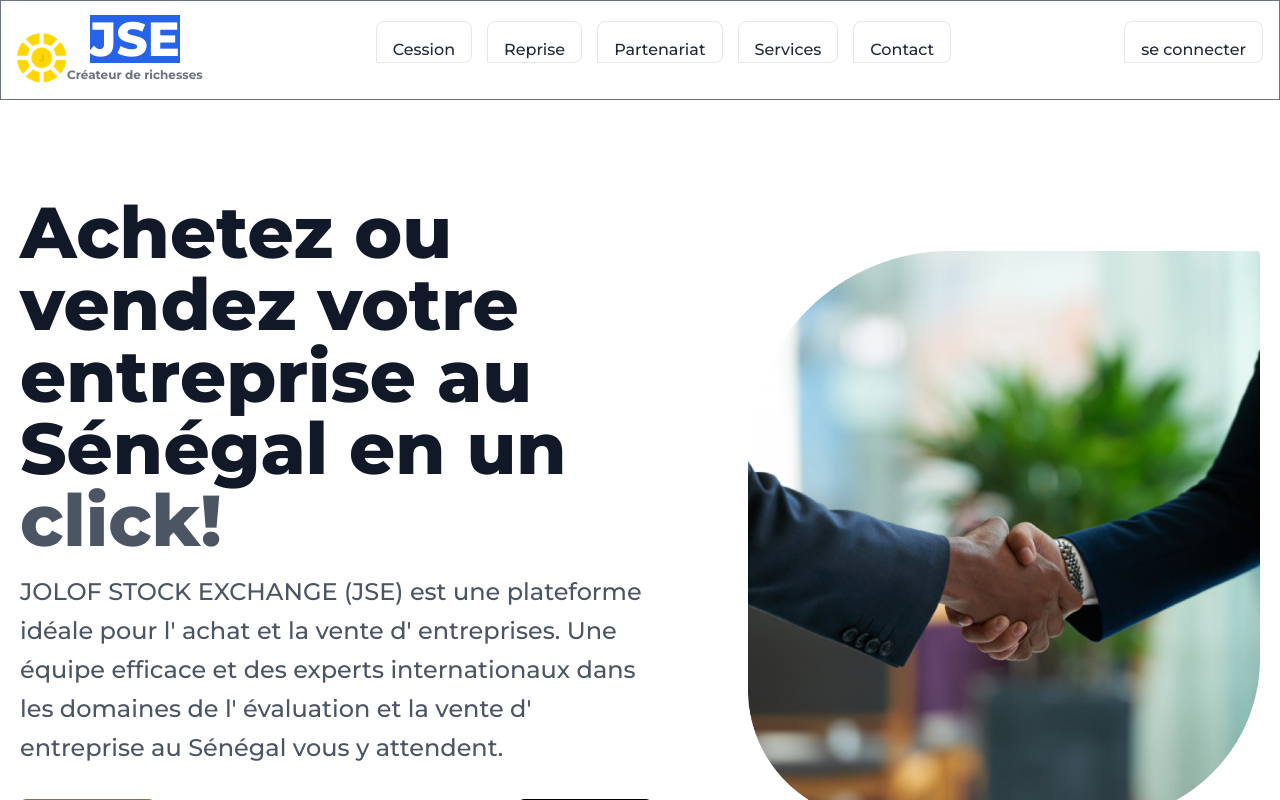
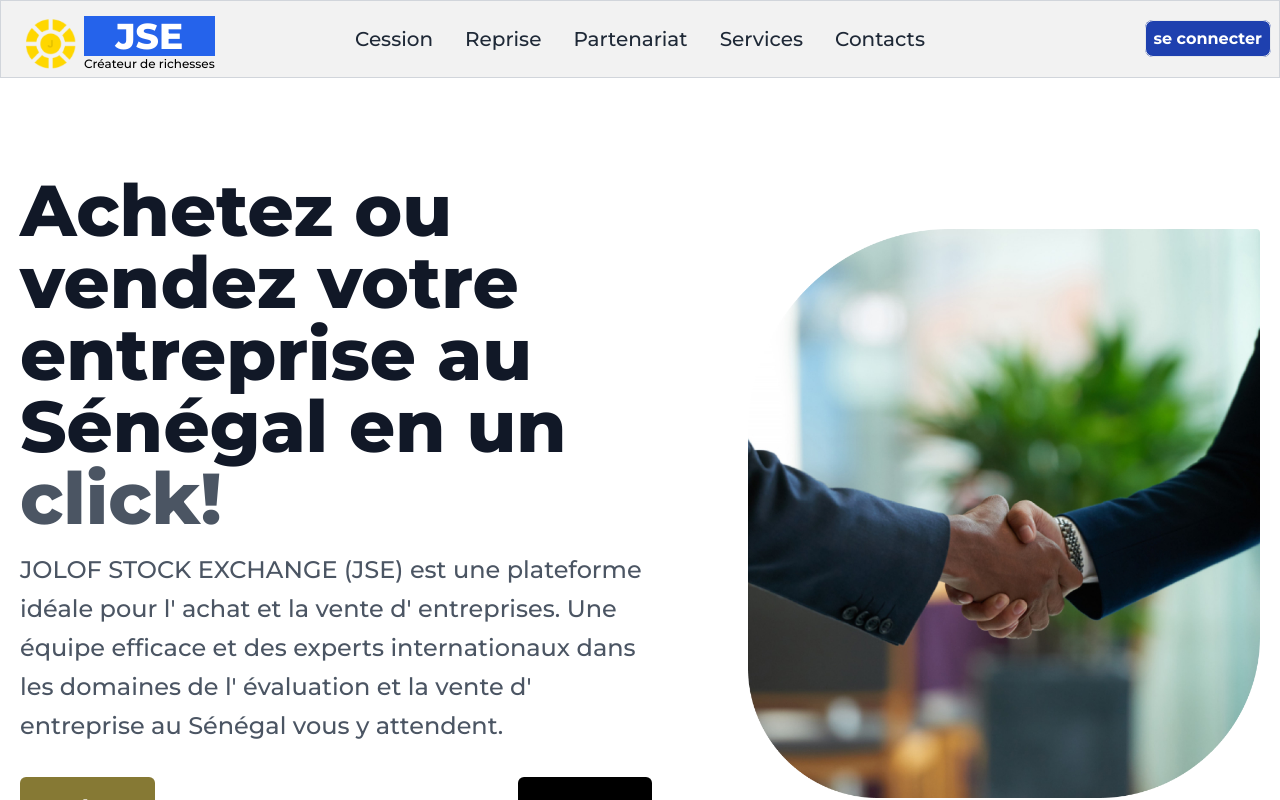
Before and after one commit to BoubessCisko/jse2, a Next.js app: page / in a window 1280 px wide. Shown: the top 800 px of the page. Built offline with nearby package versions, Linux system fonts and the light colour scheme; no server answers.

Commit message:
Update nav and others dec26

```diff
--- a/src/app/layout.tsx
+++ b/src/app/layout.tsx
@@ -22,7 +22,7 @@ export default function RootLayout({
     <html lang="en">
       <ClerkProvider>
         <body className={montserrat.className}>
-          <Navbar2 />
+          <Navbar/>
           {children}
           <Footer />
         </body>
--- /dev/null
+++ b/src/app/test/page.tsx
@@ -0,0 +1,10 @@
+import Navbar from "@/components/UI/navbar";
+
+export default function Try() {
+
+    return (
+        <div>
+            <Navbar/>
+        </div>
+    )
+}
--- a/src/components/UI/navbar.tsx
+++ b/src/components/UI/navbar.tsx
@@ -1,62 +1,97 @@
 import Image from "next/image";
 import Link from "next/link";
-import { SignOutButton, currentUser } from '@clerk/nextjs';
-
-
+import { SignOutButton, currentUser } from "@clerk/nextjs";
 
 export default async function Navbar() {
   const user = await currentUser();
 
   return (
-    <div className=" sticky conatiner mx-auto">
-      <div className="flex flex-row flex-wrap items-end justify-around text-[40px] text-gray-200">
-        <div className="flex flex-row items-start justify-start mt-10">
+    <div className=" sticky top-0 z-10 navbar bg-base-200 border-[1px] border-gray-300">
+      <div className="navbar-start">
+        <div className="dropdown">
+          <div tabIndex={0} role="button" className="btn btn-ghost lg:hidden">
+            <svg
+              xmlns="http://www.w3.org/2000/svg"
+              className="h-5 w-5"
+              fill="none"
+              viewBox="0 0 24 24"
+              stroke="currentColor"
+            >
+              <path
+                strokeLinecap="round"
+                strokeLinejoin="round"
+                strokeWidth="2"
+                d="M4 6h16M4 12h8m-8 6h16"
+              />
+            </svg>
+          </div>
+          <ul
+            tabIndex={0}
+            className="menu menu-sm dropdown-content mt-3 z-[1] p-2 shadow bg-base-100 rounded-box w-52"
+          >
+            <li>
+              <a>Cession</a>
+            </li>
+            <li>
+              <a>Reprise</a>
+            </li>
+            <li>
+              <a>Partenariat</a>
+            </li>
+            <li>
+              <a>Service</a>
+            </li>
+            <li>
+              <a>Contacts</a>
+            </li>
+          </ul>
+        </div>
+        {/* mettre le nouveau lien du navbar */}
+        <div className="flex  btn btn-ghost hover:bg-white ">
           <Link href={"/"}>
             <Image
-              className=" w-[80px] h-[80px] object-cover "
+              className="object-cover "
               alt="logo"
               src="/logo@2x.png"
               width={50}
               height={50}
             />
           </Link>
-          <div className="flex flex-col items-center justify-center">
+          <div className="flex flex-col ">
             <Link href={"/"}>
-              <div className="font-extrabold text-white bg-blue-600">JSE</div>
+              <div className="font-extrabold text-white bg-blue-600 text-4xl">
+                JSE
+              </div>
             </Link>
-            <b className="text-sm text-gray-500 mt-1">Créateur de richesses</b>
+            <b className="text-xs font-normal text-black ">
+              Créateur de richesses
+            </b>
           </div>
         </div>
-
-        <div className="flex flex-row flex-wrap items-center justify-between gap-4 text-[15px] text-black font-inter">
-          <Link href={"/cession"}>
-
-            <b className="p-2 bg-black text-white border-[1px] rounded-lg hover:p-4">
-              Cession
-            </b>
-          </Link>
-          <Link href={"/reprise"}>
-
-            <b className="p-2 bg-black text-white border-[1px] rounded-lg hover:p-6">
-              Reprise
-            </b>
-          </Link>
-          <Link href={"/partenrariat"}>
-            <b className="p-2 bg-black text-white border-[1px] rounded-lg hover:p-4">
-              Partenariat
-            </b>
-          </Link>
-          <Link href={"/services"}>
-            <b className="p-2 bg-black text-white border-[1px] rounded-lg hover:p-4">
-              Nos Services
-            </b>
-          </Link>
-          <Link href={"/contact"}>
-            <b className="p-2 bg-black text-white border-[1px] rounded-lg hover:p-4">
-              Contact
-            </b>
-          </Link>
-         {user &&  (
+        {/* <a className="btn btn-ghost text-xl">daisyUI</a> */}
+      </div>
+      <div className="navbar-center hidden lg:flex">
+        <ul className="menu menu-horizontal px-1">
+          <li>
+            <Link href={"/cession"} className=" text-xl hover:bg-slate-900 hover:border-gray-700 hover:text-white">Cession</Link>
+          </li>
+          <li>
+            <Link href={"/reprise"} className=" text-xl hover:bg-slate-900 hover:border-gray-700 hover:text-white">Reprise</Link>
+          </li>
+          <li>
+            <Link href={"/partenariat"} className=" text-xl hover:bg-slate-900 hover:border-gray-700 hover:text-white">Partenariat</Link>
+          </li>
+          <li>
+            <Link href={"/services"} className=" text-xl hover:bg-slate-900 hover:border-gray-700 hover:text-white">Services</Link>
+          </li>
+          <li>
+            <Link href={"/contact"} className=" text-xl hover:bg-slate-900 hover:border-gray-700 hover:text-white">Contacts</Link>
+          </li>
+        </ul>
+      </div>
+      <div className="navbar-end">
+        {/* Mettre la logique de connexion ici */}
+        {user && (
           <div className="dropdown dropdown-end">
             <div
               tabIndex={0}
@@ -66,7 +101,7 @@ export default async function Navbar() {
               <div className="w-10 rounded-full">
                 <Image
                   alt="user Picture"
-                  src={user?.imageUrl? user.imageUrl : "/user.png"}
+                  src={user?.imageUrl ? user.imageUrl : "/user.png"}
                   width={40}
                   height={40}
                 />
@@ -86,21 +121,116 @@ export default async function Navbar() {
                 <a>Settings</a>
               </li>
               <li>
-              <SignOutButton/>
+                <SignOutButton />
               </li>
             </ul>
           </div>
-          )}
+        )}
 
-         { ! user && ( <Link href={"/sign-in"}>
-            <b className="p-2 bg-blue-800 text-white border-[1px] rounded-lg hover:p-4">
+        {!user && (
+          <Link href={"/sign-in"}>
+            <b className="p-2 bg-blue-800 text-white border-[1px] rounded-lg ">
               se connecter
             </b>
           </Link>
-          )}
-
-        </div>
+        )}
       </div>
+      {/* <a className="btn">connecter</a> */}
     </div>
   );
+  //   <div className=" sticky conatiner mx-auto">
+  //     <div className="flex flex-row flex-wrap items-end justify-around text-[40px] text-gray-200">
+  // <div className="flex flex-row items-start justify-start mt-10">
+  //   <Link href={"/"}>
+  //     <Image
+  //       className=" w-[80px] h-[80px] object-cover "
+  //       alt="logo"
+  //       src="/logo@2x.png"
+  //       width={50}
+  //       height={50}
+  //     />
+  //   </Link>
+  //   <div className="flex flex-col items-center justify-center">
+  //     <Link href={"/"}>
+  //       <div className="font-extrabold text-white bg-blue-600">JSE</div>
+  //     </Link>
+  //     <b className="text-sm text-gray-500 mt-1">Créateur de richesses</b>
+  //   </div>
+  // </div>
+
+  //       <div className="flex flex-row flex-wrap items-center justify-between gap-4 text-[15px] text-black font-inter">
+  //         <Link href={"/cession"}>
+
+  //           <b className="p-2 bg-black text-white border-[1px] rounded-lg hover:p-4">
+  //             Cession
+  //           </b>
+  //         </Link>
+  //         <Link href={"/reprise"}>
+
+  //           <b className="p-2 bg-black text-white border-[1px] rounded-lg hover:p-6">
+  //             Reprise
+  //           </b>
+  //         </Link>
+  //         <Link href={"/partenrariat"}>
+  //           <b className="p-2 bg-black text-white border-[1px] rounded-lg hover:p-4">
+  //             Partenariat
+  //           </b>
+  //         </Link>
+  //         <Link href={"/services"}>
+  //           <b className="p-2 bg-black text-white border-[1px] rounded-lg hover:p-4">
+  //             Nos Services
+  //           </b>
+  //         </Link>
+  //         <Link href={"/contact"}>
+  //           <b className="p-2 bg-black text-white border-[1px] rounded-lg hover:p-4">
+  //             Contact
+  //           </b>
+  //         </Link>
+  //        {user &&  (
+  //         <div className="dropdown dropdown-end">
+  //           <div
+  //             tabIndex={0}
+  //             role="button"
+  //             className="btn btn-ghost btn-circle avatar"
+  //           >
+  //             <div className="w-10 rounded-full">
+  //               <Image
+  //                 alt="user Picture"
+  //                 src={user?.imageUrl? user.imageUrl : "/user.png"}
+  //                 width={40}
+  //                 height={40}
+  //               />
+  //             </div>
+  //           </div>
+  //           <ul
+  //             tabIndex={0}
+  //             className="mt-3 z-[1] p-2 shadow menu menu-sm dropdown-content bg-base-100 rounded-box w-52"
+  //           >
+  //             <li>
+  //               <a className="justify-between">
+  //                 Profile
+  //                 <span className="badge">New</span>
+  //               </a>
+  //             </li>
+  //             <li>
+  //               <a>Settings</a>
+  //             </li>
+  //             <li>
+  //             <SignOutButton/>
+  //             </li>
+  //           </ul>
+  //         </div>
+  //         )}
+
+  //        { ! user && ( <Link href={"/sign-in"}>
+  //           <b className="p-2 bg-blue-800 text-white border-[1px] rounded-lg hover:p-4">
+  //             se connecter
+  //           </b>
+  //         </Link>
+  //         )}
+
+  //       </div>
+  //     </div>
+  //   </div>
+  // );
 }
--- a/src/middleware.ts
+++ b/src/middleware.ts
@@ -4,7 +4,7 @@ import { authMiddleware } from "@clerk/nextjs";
 // Please edit this to allow other routes to be public as needed.
 // See https://clerk.com/docs/references/nextjs/auth-middleware for more information about configuring your Middleware
 export default authMiddleware({
-  publicRoutes: ["/","/reprise","/services","/partenrariat","/contact"],
+  publicRoutes: ["/","/reprise","/services","/partenariat","/contact", "/test"],
 });
 
 export const config = {
```
Also changed, not shown: src/app/partenariat/page.tsx (renamed from src/app/partenrariat/page.tsx).
